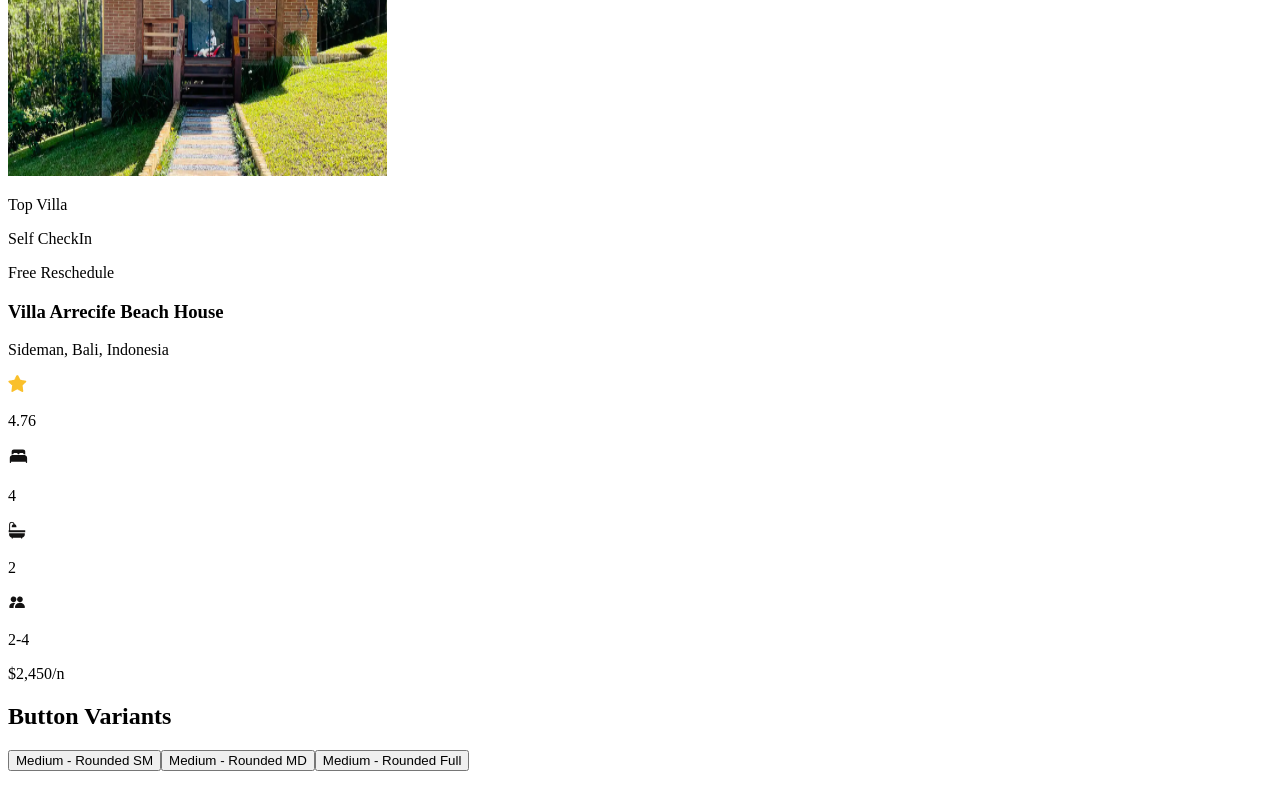
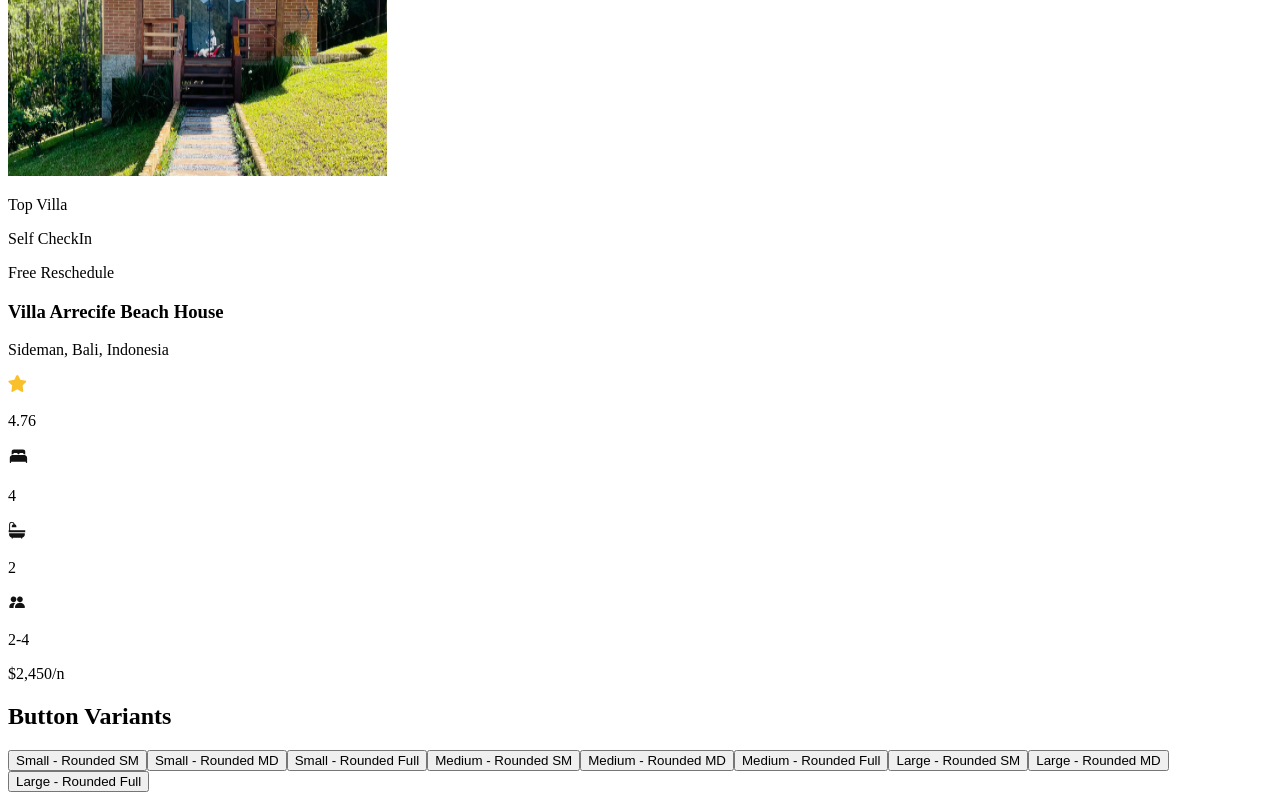
Before and after one commit to Angelamutyota/alx-project-0x00-setup, a Next.js app in the folder alx-project-0x00/: page /landing in a window 1280 px wide. Shown: the part 1849-2649 px from the top of the page. Before the commit the page ends 2628 px from the top, so only its background shows below. Built offline with nearby package versions, Linux system fonts and the light colour scheme.

Commit message:
add button to landing page

```diff
--- a/alx-project-0x00/components/Button.tsx
+++ b/alx-project-0x00/components/Button.tsx
@@ -5,6 +5,7 @@ const Button: React.FC<ButtonProps> = ({
   title,
   size = "medium",
   shape = "rounded-md",
+  styles = "",
 }) => {
   const sizeClasses = {
     small: "px-3 py-1 text-sm",
@@ -14,7 +15,7 @@ const Button: React.FC<ButtonProps> = ({
 
   return (
     <button
-      className={`bg-blue-500 text-white ${sizeClasses[size]} ${shape} hover:bg-blue-600 transition`}
+      className={`bg-blue-500 text-white ${sizeClasses[size]} ${shape} ${styles} hover:bg-blue-600 transition`}
     >
       {title}
     </button>
--- a/alx-project-0x00/interfaces/index.ts
+++ b/alx-project-0x00/interfaces/index.ts
@@ -6,4 +6,5 @@ export interface ButtonProps {
   title: string;
   size?: "small" | "medium" | "large";
   shape?: "rounded-sm" | "rounded-md" | "rounded-full";
+  styles: string;
 }
--- a/alx-project-0x00/pages/landing.tsx
+++ b/alx-project-0x00/pages/landing.tsx
@@ -23,11 +23,20 @@ const Landing: React.FC = () => {
         <h2 className="text-lg font-semibold">Button Variants</h2>
 
         <div className="flex gap-4 flex-wrap">
+          {/* SMALL */}
+          <Button title="Small - Rounded SM" size="small" shape="rounded-sm" styles="" />
+          <Button title="Small - Rounded MD" size="small" shape="rounded-md" styles=""/>
+          <Button title="Small - Rounded Full" size="small" shape="rounded-full" styles="" />
 
-          <Button title="Medium - Rounded SM" size="medium" shape="rounded-sm" />
-          <Button title="Medium - Rounded MD" size="medium" shape="rounded-md" />
-          <Button title="Medium - Rounded Full" size="medium" shape="rounded-full" />
+          {/* MEDIUM */}
+          <Button title="Medium - Rounded SM" size="medium" shape="rounded-sm" styles="" />
+          <Button title="Medium - Rounded MD" size="medium" shape="rounded-md" styles="" />
+          <Button title="Medium - Rounded Full" size="medium" shape="rounded-full" styles="" />
 
+          {/* LARGE */}
+          <Button title="Large - Rounded SM" size="large" shape="rounded-sm" styles="" />
+          <Button title="Large - Rounded MD" size="large" shape="rounded-md" styles="" />
+          <Button title="Large - Rounded Full" size="large" shape="rounded-full" styles="" />
         </div>
       </div>
     </div>
```
